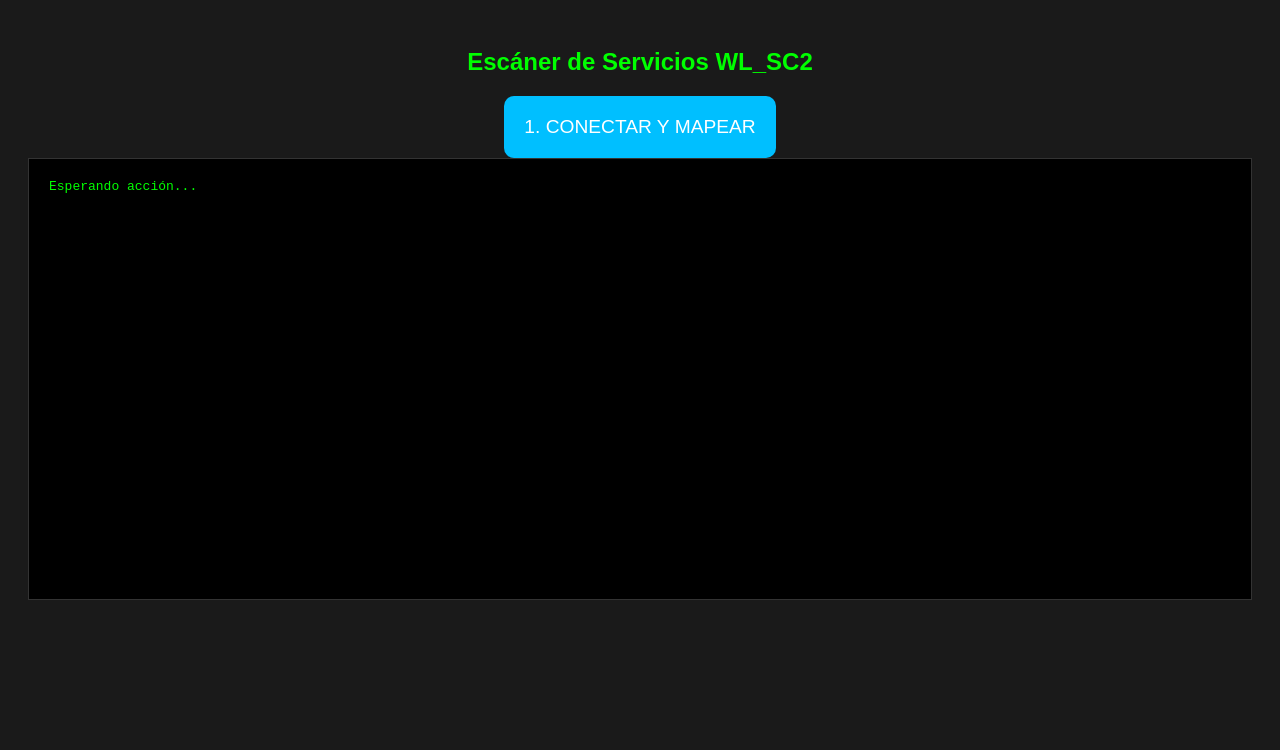
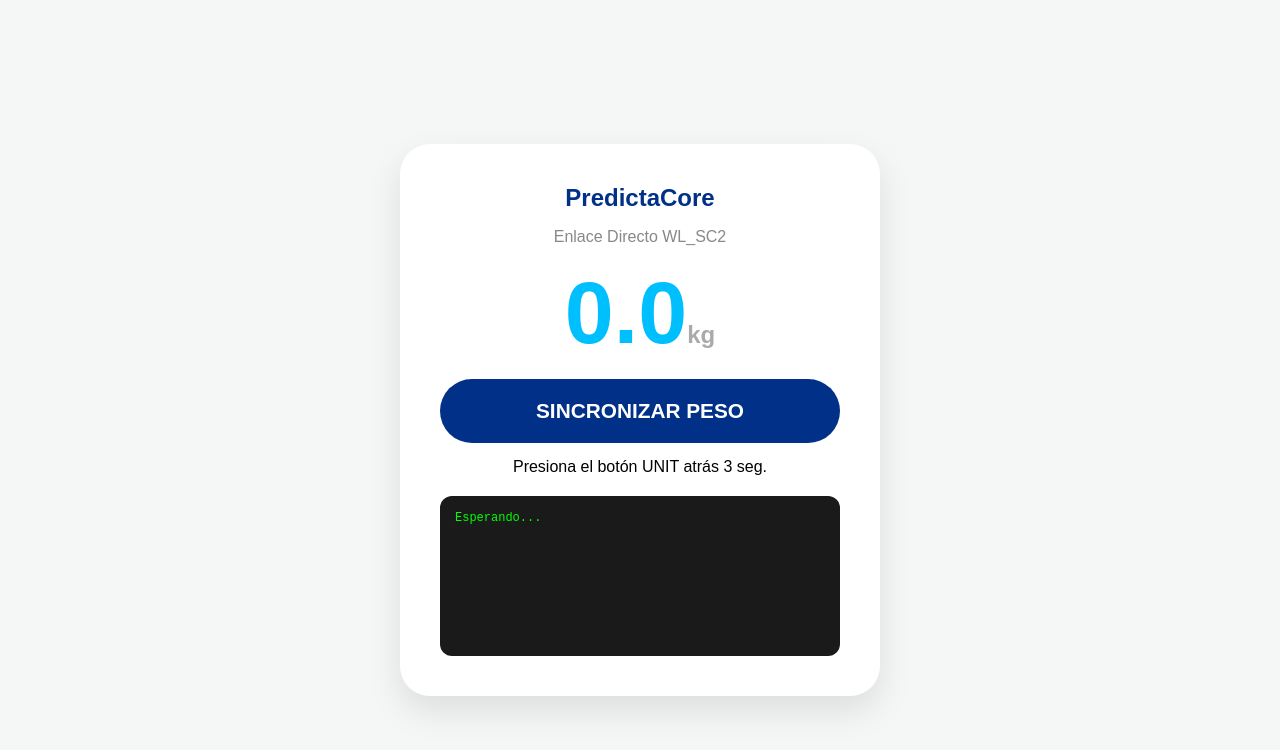
Before and after one commit to yariancn/bascula-test, a plain HTML site: page index.html in a window 1280 px wide. Drawn offline with Linux system fonts and the light colour scheme.

Commit message:
Update index.html

```diff
--- a/index.html
+++ b/index.html
@@ -2,50 +2,76 @@
 <html lang="es">
 <head>
     <meta charset="UTF-8">
-    <title>PredictaCore | Scanner WL_SC2</title>
+    <meta name="viewport" content="width=device-width, initial-scale=1.0">
+    <title>PredictaCore | WL_SC2 Direct Link</title>
     <style>
-        body { font-family: sans-serif; text-align: center; background: #1a1a1a; color: #0f0; padding: 20px; }
-        #log { text-align: left; background: #000; padding: 20px; height: 400px; overflow-y: auto; border: 1px solid #333; font-family: monospace; }
-        .btn { background: #00BFFF; color: white; border: none; padding: 20px; border-radius: 10px; font-size: 1.2rem; cursor: pointer; }
+        :root { --primary: #003087; --accent: #00BFFF; --bg: #f4f7f6; }
+        body { font-family: sans-serif; text-align: center; background: var(--bg); margin: 0; padding: 20px; display: flex; justify-content: center; align-items: center; height: 100vh; }
+        .card { background: white; padding: 40px; border-radius: 30px; box-shadow: 0 15px 35px rgba(0,0,0,0.1); max-width: 400px; width: 100%; }
+        #peso { font-size: 5.5rem; font-weight: 800; color: var(--accent); margin: 15px 0; }
+        .btn { background: var(--primary); color: white; border: none; padding: 20px 40px; border-radius: 50px; font-size: 1.3rem; font-weight: bold; cursor: pointer; width: 100%; }
+        #log { font-family: monospace; font-size: 0.75rem; text-align: left; background: #1a1a1a; color: #00ff00; padding: 15px; height: 130px; overflow-y: auto; margin-top: 20px; border-radius: 12px; }
     </style>
 </head>
 <body>
-    <h2>Escáner de Servicios WL_SC2</h2>
-    <button class="btn" onclick="escanearServicios()">1. CONECTAR Y MAPEAR</button>
-    <div id="log">Esperando acción...</div>
+
+    <div class="card">
+        <h2 style="color:var(--primary); margin:0;">PredictaCore</h2>
+        <p style="color:#888;">Enlace Directo WL_SC2</p>
+        <div id="peso">0.0<span style="font-size:1.5rem; color:#aaa;">kg</span></div>
+        <button class="btn" onclick="conectarWyze()">SINCRONIZAR PESO</button>
+        <p id="status" style="margin-top:15px;">Presiona el botón UNIT atrás 3 seg.</p>
+        <div id="log">Esperando...</div>
+    </div>
 
     <script>
-        async function escanearServicios() {
-            const log = (msg) => document.getElementById('log').innerHTML += `> ${msg}<br>`;
+        const logEl = document.getElementById('log');
+        function logger(msg) { logEl.innerHTML += `> ${msg}<br>`; logEl.scrollTop = logEl.scrollHeight; }
+
+        async function conectarWyze() {
             try {
-                log("Iniciando escaneo total...");
+                logger("Solicitando acceso a WL_SC2...");
+
+                // Forzamos la visibilidad del servicio de datos de Wyze (1314)
                 const device = await navigator.bluetooth.requestDevice({
-                    acceptAllDevices: true
+                    filters: [{ name: 'WL_SC2' }],
+                    optionalServices: [
+                        '00001314-0000-1000-8000-00805f9b34fb', // Canal Maestro Wyze
+                        '0000181b-0000-1000-8000-00805f9b34fb'  // Canal Estándar
+                    ]
                 });
 
-                log("Conectado a: " + device.name);
                 const server = await device.gatt.connect();
+                logger("Conectado. Desbloqueando canales...");
 
-                log("Obteniendo TODOS los servicios primarios...");
-                // Aquí es donde forzamos a la báscula a decir la verdad
-                const services = await server.getPrimaryServices();
+                // Intentamos entrar por el túnel personalizado de Wyze
+                const service = await server.getPrimaryService('00001314-0000-1000-8000-00805f9b34fb');
+                const characteristic = await service.getCharacteristic('00001314-0000-1000-8000-00805f9b34fb');
 
-                if (services.length === 0) {
-                    log("¡ERROR! La báscula no devolvió servicios. Intenta presionar el botón UNIT 10 segundos.");
-                    return;
+                await characteristic.startNotifications();
+                logger("¡CANAL ABIERTO! Súbete ya.");
+
+                characteristic.addEventListener('characteristicvaluechanged', (e) => {
+                    const data = e.target.value;
+
+                    // En el protocolo 1314 de Wyze, el peso suele venir a partir del byte 12
+                    // o en paquetes de 19 bytes. Vamos a intentar capturarlo:
+                    if (data.byteLength >= 4) {
+                        const weightRaw = data.getUint16(2, false); // Offset típico para este modelo
+                        const weightKg = (weightRaw * 0.1).toFixed(1);
+
+                        if (weightKg > 20 && weightKg < 200) {
+                            document.getElementById('peso').innerHTML = `${weightKg}<span style="font-size:1.5rem; color:#aaa;">kg</span>`;
+                            logger("Lectura: " + weightKg + " kg");
+                        }
+                    }
+                });
+
+            } catch (error) {
+                logger("ERROR: " + error.message);
+                if (error.message.includes("not found")) {
+                    logger("La báscula requiere reinicio de Bluetooth (Botón UNIT).");
                 }
-
-                for (const s of services) {
-                    log("SERVICIO HALLADO: " + s.uuid);
-                    const chars = await s.getCharacteristics();
-                    for (const c of chars) {
-                        log("  └─ Característica: " + c.uuid);
-                    }
-                }
-                log("Escaneo finalizado. Pásame estos códigos.");
-
-            } catch (e) {
-                log("ERROR: " + e);
             }
         }
     </script>
```
